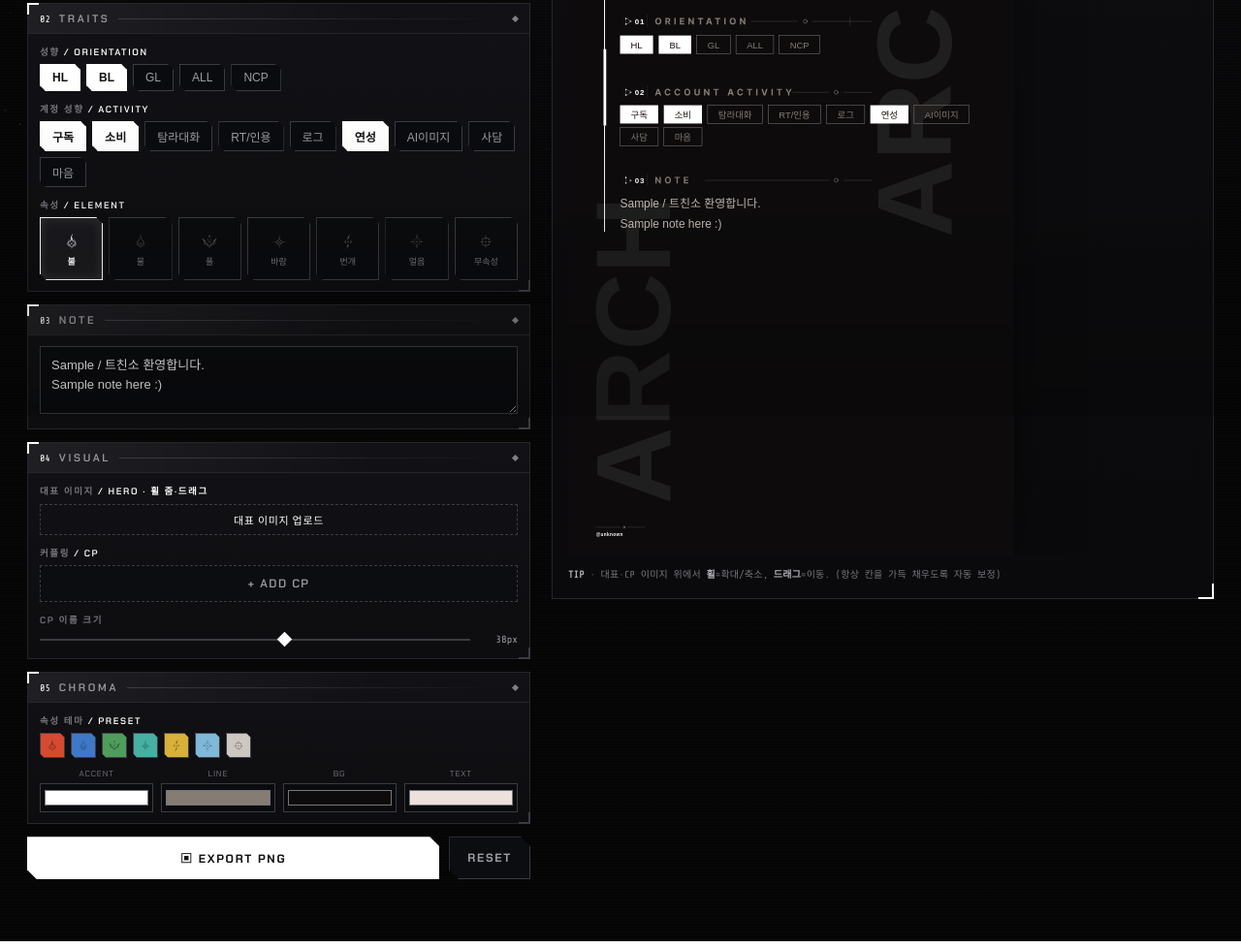
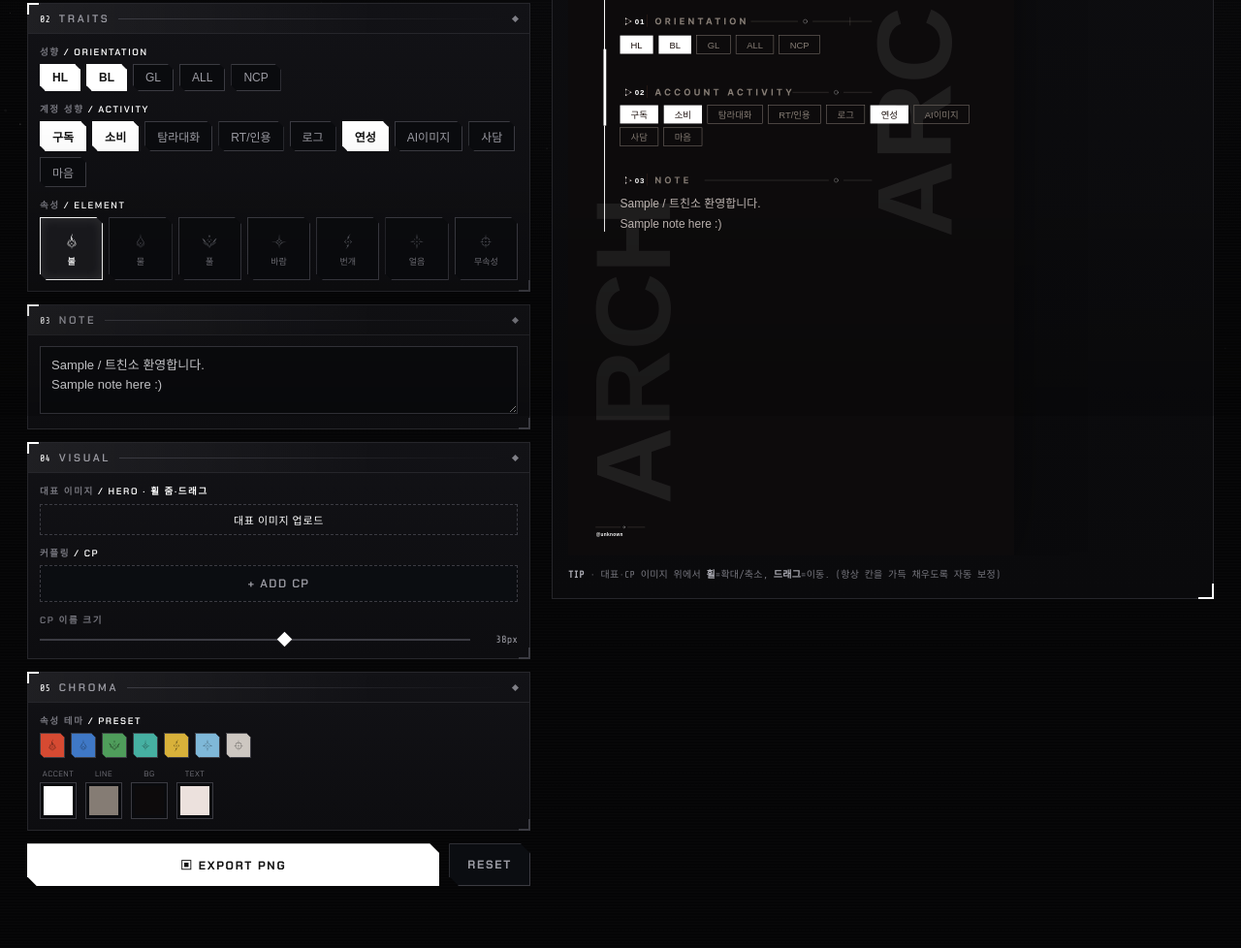
Before and after one commit to gktoaanf2-cloud/archmain, a plain HTML site: page index.html in a window 1280 px wide. Shown: the part 371-1349 px from the top of the page at 97% size. Drawn offline with nearby package versions, Linux system fonts and the light colour scheme; a web font is replaced by a local one.

Commit message:
Update index.html

```diff
--- a/index.html
+++ b/index.html
@@ -90,9 +90,10 @@ input[type=range]::-moz-range-thumb{ width:10px; height:10px; border:0; border-r
   clip-path:polygon(0 0, calc(100% - 5px) 0, 100% 5px, 100% 100%, 5px 100%, 0 calc(100% - 5px)); }
 .preset svg{ width:100%; height:100%; display:block; } .preset.on{ border-color:#fff; box-shadow:0 0 0 1px #fff inset; }
 
-.cgrid{ display:grid; grid-template-columns:repeat(4,1fr); gap:8px; }
-.cgrid .cc{ text-align:center; } .cgrid label{ display:block; font-family:var(--hud); font-size:8.5px; letter-spacing:.1em; color:var(--dim); margin-bottom:4px; }
-.cgrid input[type=color]{ width:100%; height:30px; border:1px solid var(--ln2); background:#0a0b0e; padding:2px; cursor:pointer; }
+.cgrid{ display:flex; gap:9px; }
+.cgrid .cc{ text-align:center; } .cgrid label{ display:block; font-family:var(--hud); font-size:8px; letter-spacing:.06em; color:var(--dim); margin-bottom:4px; }
+.cgrid input[type=color]{ width:38px; height:38px; border:1px solid var(--ln2); background:#0a0b0e; padding:3px; cursor:pointer; }
+.cgrid input[type=color]::-webkit-color-swatch{ border:0; } .cgrid input[type=color]::-webkit-color-swatch-wrapper{ padding:0; }
 
 .actions{ display:flex; gap:10px; margin-top:3px; }
 .btn{ border:0; padding:13px; font-family:var(--hud); font-weight:700; font-size:12px; letter-spacing:.14em; cursor:pointer; transition:.12s; text-transform:uppercase;
@@ -134,7 +135,7 @@ input[type=range]::-moz-range-thumb{ width:10px; height:10px; border:0; border-r
       </div></div>
 
     <div class="mod"><div class="mh"><span class="ix">03</span><span class="nm">Note</span><span class="fl"></span><span class="nd"></span></div>
-      <div class="mb"><div class="field"><textarea id="f_note" maxlength="240"></textarea></div></div></div>
+      <div class="mb"><div class="field"><textarea id="f_note"></textarea></div></div></div>
 
     <div class="mod"><div class="mh"><span class="ix">04</span><span class="nm">Visual</span><span class="fl"></span><span class="nd"></span></div>
       <div class="mb">
@@ -198,6 +199,9 @@ const mSvg=document.createElementNS(NS,'svg'); mSvg.setAttribute('style','positi
 const mTxt=document.createElementNS(NS,'text'); mSvg.appendChild(mTxt); document.body.appendChild(mSvg);
 const PRE="'Pretendard','Apple SD Gothic Neo','Malgun Gothic',sans-serif";
 function measure(str,size){ mTxt.setAttribute('font-size',size); mTxt.setAttribute('font-family',PRE); mTxt.setAttribute('font-weight','400'); mTxt.textContent=str; return mTxt.getComputedTextLength(); }
+const _mw={}; function mwid(s,fs){ const k=fs+'|'+s; if(_mw[k]==null)_mw[k]=measure(s,fs); return _mw[k]; }
+let _noteCache={txt:null,lines:null}; function wrapNoteCached(){ if(_noteCache.txt===St.note)return _noteCache.lines; const l=wrapNote(St.note); _noteCache={txt:St.note,lines:l}; return l; }
+let _elCache={el:null,tf:null};
 function mk(t,a){ const e=document.createElementNS(NS,t); for(const k in a) e.setAttribute(k,a[k]); return e; }
 function href(im,u){ im.setAttribute('href',u); im.setAttributeNS(XL,'href',u); }
 
@@ -205,7 +209,7 @@ function wrapNote(txt){ const out=[]; (txt||'').split('\n').forEach(par=>{ if(pa
   for(const ch of par){ if(cur&&measure(cur+ch,11.94)>NOTE_MAXW){out.push(cur);cur=ch;} else cur+=ch; } out.push(cur); }); return out.length?out:['']; }
 function chipRow(g,list,picked,y0){ g.textContent='';
   const x0=53.54,gap=5.81,rowH=23.22,h=18.87,maxX=DW-30,pad=11,fs=9.43,base=13.06; let x=x0,y=y0;
-  list.forEach(label=>{ const on=picked.indexOf(label)>=0; const w=measure(label,fs)+pad*2; if(x+w>maxX){x=x0;y+=rowH;}
+  list.forEach(label=>{ const on=picked.indexOf(label)>=0; const w=mwid(label,fs)+pad*2; if(x+w>maxX){x=x0;y+=rowH;}
     g.appendChild(mk('rect',{x:x.toFixed(2),y:y.toFixed(2),width:w.toFixed(2),height:h,fill:on?St.accent:'none',stroke:on?'none':St.line,'stroke-width':on?0:0.5}));
     const t=mk('text',{x:(x+w/2).toFixed(2),y:(y+base).toFixed(2),'text-anchor':'middle','font-family':PRE,'font-size':fs,fill:on?'#1a0e0b':St.line}); t.textContent=label; g.appendChild(t); x+=w+gap; }); }
 
@@ -261,7 +265,7 @@ function ensureDims(){ let any=false;
 
 function render(){
   imgMap={};
-  const noteLines=wrapNote(St.note);
+  const noteLines=wrapNoteCached();
   const H=Math.max(BASE_H, Math.ceil(NOTE_Y+noteLines.length*NOTE_LH+58));
   const W=DW+St.cp.length*STRIP;
   const host=document.getElementById('cardHost'); host.style.width=W+'px';
@@ -277,7 +281,7 @@ function render(){
 
   const bg=svg.querySelector('#badges'); bg.textContent='';
   (function(){ let x=53.54; const y=282.09,h=18.87,pad=12,fs=9.43,base=13.06;
-    [{t:St.adult?'성인':'미성년자',on:true},{t:'타장르 언급 '+(St.other?'O':'X'),on:false}].forEach(it=>{ const w=measure(it.t,fs)+pad*2;
+    [{t:St.adult?'성인':'미성년자',on:true},{t:'타장르 언급 '+(St.other?'O':'X'),on:false}].forEach(it=>{ const w=mwid(it.t,fs)+pad*2;
       bg.appendChild(mk('rect',{x:x.toFixed(2),y:y,width:w.toFixed(2),height:h,fill:it.on?St.accent:'none',stroke:it.on?'none':St.line,'stroke-width':it.on?0:0.5}));
       const t=mk('text',{x:(x+w/2).toFixed(2),y:(y+base).toFixed(2),'text-anchor':'middle','font-family':PRE,'font-size':fs,fill:it.on?'#1a0e0b':St.line}); t.textContent=it.t; bg.appendChild(t); x+=w+5.81; }); })();
 
@@ -289,8 +293,8 @@ function render(){
 
   const eg=svg.querySelector('#elIcon'); eg.textContent=''; eg.removeAttribute('transform');
   (ICONS[St.el]||[]).forEach(d=> eg.appendChild(mk('path',{d:d,fill:St.accent})));
-  const bb=eg.getBBox();
-  if(bb.width&&bb.height){ const s=44/Math.max(bb.width,bb.height); eg.setAttribute('transform','translate('+(DCX-(bb.x+bb.width/2)*s).toFixed(2)+' '+(DCY-(bb.y+bb.height/2)*s).toFixed(2)+') scale('+s.toFixed(4)+')'); }
+  if(_elCache.el===St.el && _elCache.tf){ eg.setAttribute('transform',_elCache.tf); }
+  else { const bb=eg.getBBox(); if(bb.width&&bb.height){ const s=44/Math.max(bb.width,bb.height); const tf='translate('+(DCX-(bb.x+bb.width/2)*s).toFixed(2)+' '+(DCY-(bb.y+bb.height/2)*s).toFixed(2)+') scale('+s.toFixed(4)+')'; eg.setAttribute('transform',tf); _elCache={el:St.el,tf}; } }
 
   // hero image (crop group under fade; hit on top)
   const hgrp=svg.querySelector('#hero-image'); const oh=hgrp.querySelector('#heroWrap'); if(oh) oh.remove();
@@ -316,6 +320,7 @@ function render(){
   curW=W; curH=H; document.getElementById('hudDim').textContent=W+'×'+H; applyScale(); save();
 }
 
+let _craf=0; function renderRAF(){ if(_craf)return; _craf=requestAnimationFrame(()=>{ _craf=0; render(); }); }
 /* ---------- panel ---------- */
 const $=s=>document.querySelector(s);
 function syncSeg(id,val){ document.querySelectorAll('#'+id+' button').forEach(b=>b.classList.toggle('on',(b.dataset.v==='1')===val)); }
@@ -352,10 +357,10 @@ EL.forEach(name=>{ const col=ETHEME[name]; const b=document.createElement('butto
   b.addEventListener('click',()=>{St.accent=col;$('#c_acc').value=col;syncPresets();recolorMini();render();}); pc.appendChild(b); });
 function syncPresets(){ document.querySelectorAll('.preset').forEach((b,i)=>b.classList.toggle('on',St.accent===ETHEME[EL[i]])); }
 
-$('#c_acc').addEventListener('input',e=>{St.accent=e.target.value;syncPresets();recolorMini();render();});
-$('#c_bg').addEventListener('input',e=>{St.bg=e.target.value;render();});
-$('#c_fg').addEventListener('input',e=>{St.fg=e.target.value;render();});
-$('#c_ln').addEventListener('input',e=>{St.line=e.target.value;render();});
+$('#c_acc').addEventListener('input',e=>{St.accent=e.target.value;syncPresets();recolorMini();renderRAF();});
+$('#c_bg').addEventListener('input',e=>{St.bg=e.target.value;renderRAF();});
+$('#c_fg').addEventListener('input',e=>{St.fg=e.target.value;renderRAF();});
+$('#c_ln').addEventListener('input',e=>{St.line=e.target.value;renderRAF();});
 
 function readImg(file,cb){ const r=new FileReader(); r.onload=()=>cb(r.result); r.readAsDataURL(file); }
 $('#f_hero').addEventListener('change',e=>{ const f=e.target.files[0]; if(f) readImg(f,d=>{St.hero={img:d}; $('#f_herolbl').firstChild.nodeValue='✓ 대표 이미지 변경'; render();}); });
```
